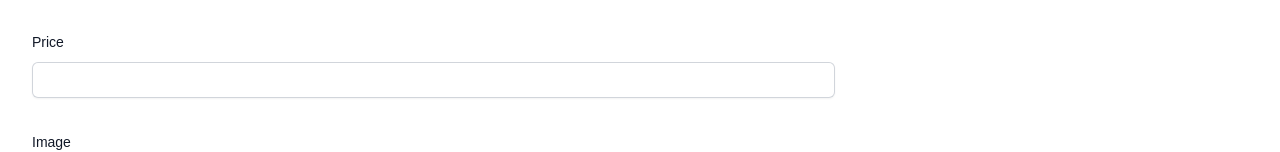
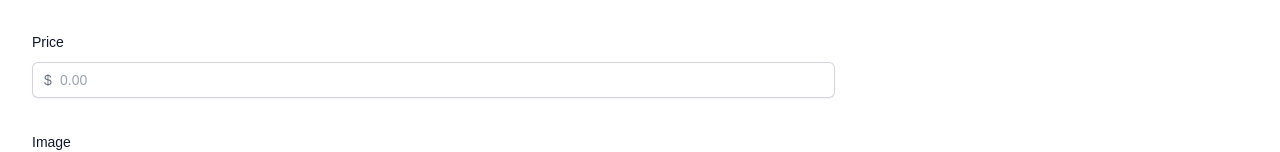
Before and after one commit to samuelwstout/cozy-threads, a Next.js app: page /admin in a window 1280 px wide. Shown: the part 375-527 px from the top of the page. Built offline with nearby package versions, Linux system fonts and the light colour scheme.

Commit message:
update price input style

```diff
--- a/src/app/admin/page.tsx
+++ b/src/app/admin/page.tsx
@@ -113,14 +113,18 @@ export default function AddProduct() {
                     >
                       Price
                     </label>
-                    <div className="mt-2">
+                    <div className="mt-2 relative">
+                      <div className="absolute inset-y-0 left-0 pl-3 flex items-center pointer-events-none">
+                        <span className="text-gray-500 sm:text-sm">$</span>
+                      </div>
                       <input
                         type="number"
                         name="price"
                         id="price"
                         value={price}
                         onChange={(e) => setPrice(e.target.value)}
-                        className="block w-full px-2 rounded-md border-0 py-1.5 text-gray-900 shadow-sm ring-1 ring-inset ring-gray-300 placeholder:text-gray-400 focus:ring-2 focus:ring-inset focus:ring-blue-600 sm:text-sm sm:leading-6"
+                        className="block w-full pl-7 pr-3 rounded-md border-0 py-1.5 text-gray-900 shadow-sm ring-1 ring-inset ring-gray-300 placeholder:text-gray-400 focus:ring-2 focus:ring-inset focus:ring-blue-600 sm:text-sm sm:leading-6 [appearance:textfield] [&::-webkit-outer-spin-button]:appearance-none [&::-webkit-inner-spin-button]:appearance-none"
+                        placeholder="0.00"
                         required
                       />
                     </div>
```
